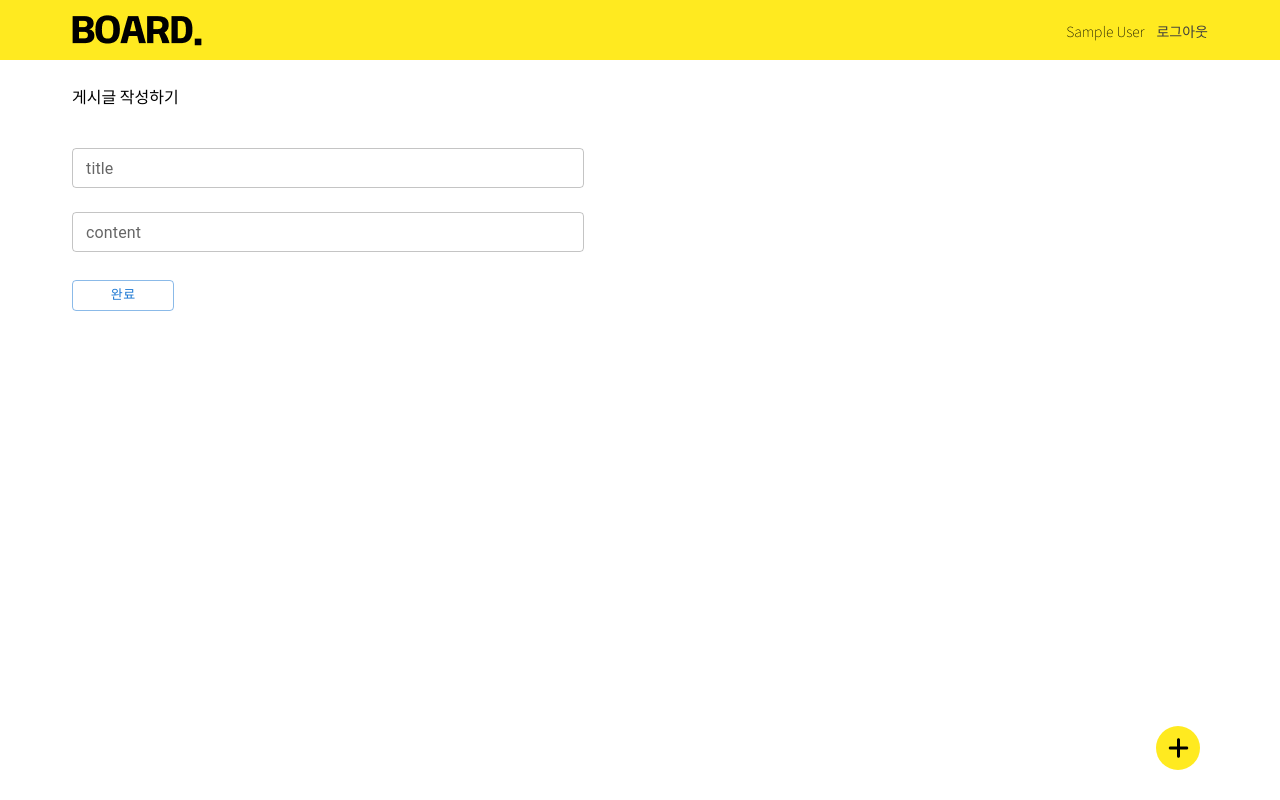
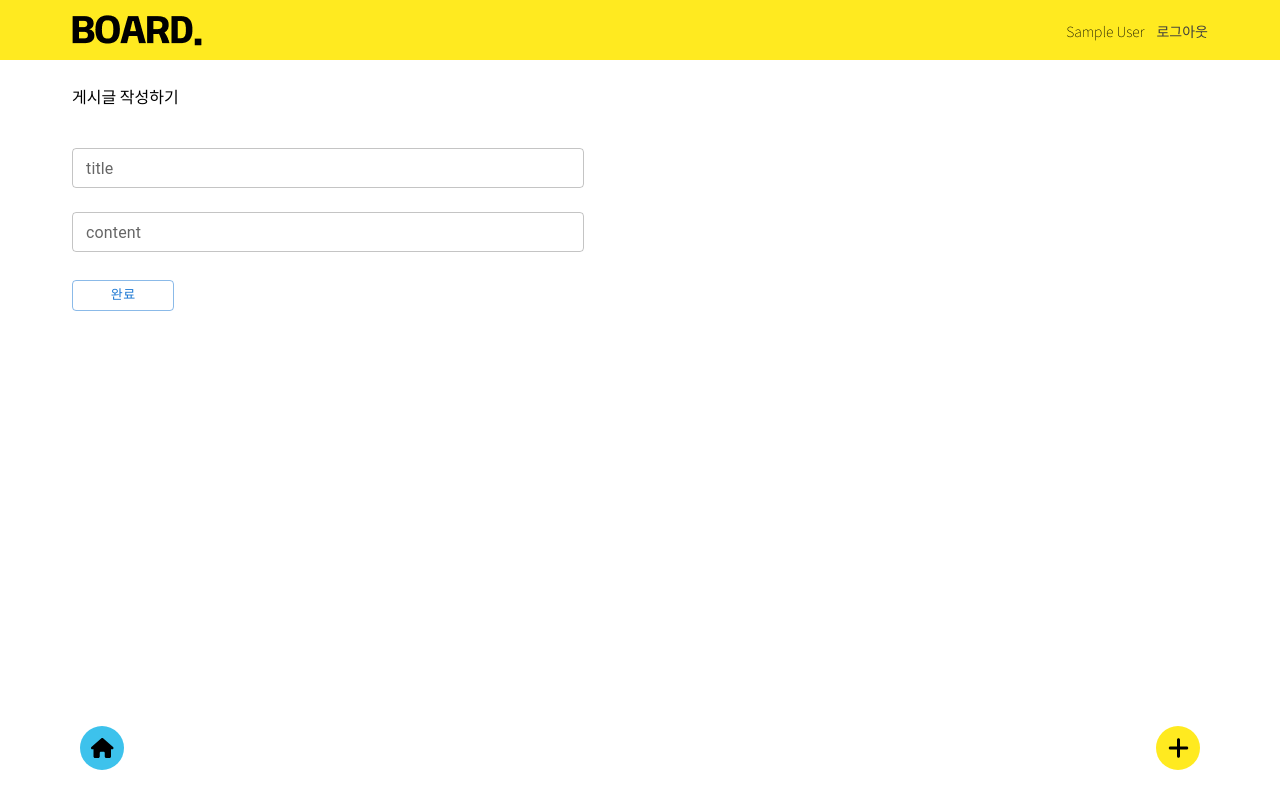
Before and after one commit to dygreen/board, a Next.js app: page /write in a window 1280 px wide. Built offline with nearby package versions, Linux system fonts and the light colour scheme; no server answers; sample sign-in values are in the browser's storage.

Commit message:
#feat : home 버튼 추가

```diff
--- a/layout/Footer/Footer.tsx
+++ b/layout/Footer/Footer.tsx
@@ -1,13 +1,23 @@
-import { faPlus } from '@fortawesome/free-solid-svg-icons'
+'use client'
+
+import { faHouse, faPlus } from '@fortawesome/free-solid-svg-icons'
 import { FontAwesomeIcon } from '@fortawesome/react-fontawesome'
-import styles from './footer.module.scss'
+import styles from '@layout/Footer/footer.module.scss'
 import Link from 'next/link'
+import { usePathname } from 'next/navigation'
 
 export default function Footer() {
+    const pathname = usePathname()
+
     return (
         <footer className={styles.footer}>
             <div className={styles.container}>
-                <Link href={'/write'}>
+                {pathname !== '/' && (
+                    <Link href={'/'} className={styles.homeBtn}>
+                        <FontAwesomeIcon icon={faHouse} />
+                    </Link>
+                )}
+                <Link href={'/write'} className={styles.writeBtn}>
                     <FontAwesomeIcon icon={faPlus} />
                 </Link>
             </div>
--- a/layout/Footer/footer.module.scss
+++ b/layout/Footer/footer.module.scss
@@ -1,4 +1,4 @@
-@import '../../style/color';
+@import '@style/color';
 
 .footer {
   width: 100%;
@@ -15,19 +15,29 @@
 
   a {
     position: absolute;
-    right: 68px;
     bottom: 30px;
     display: flex;
     align-items: center;
     justify-content: center;
     width: 44px;
     height: 44px;
-    background-color: $primary-color;
     padding: 8px;
     border-radius: 50%;
 
-    svg {
-      height: 24px;
+    &.homeBtn {
+      left: 68px;
+      background-color: $blue-color;
+      svg {
+        height: 20px;
+      }
+    }
+
+    &.writeBtn {
+      right: 68px;
+      background-color: $primary-color;
+      svg {
+        height: 24px;
+      }
     }
   }
 }
```
Also changed, not shown: 1 other file (tests, documents, lock files or other folders).
